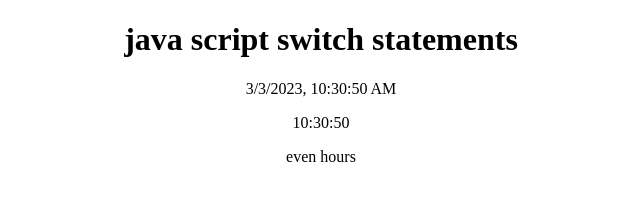
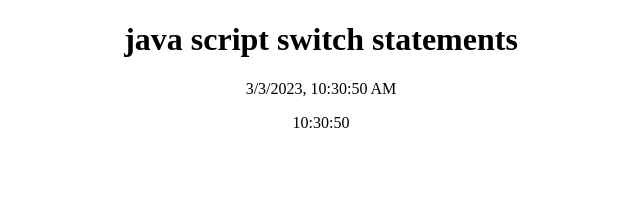
Before and after one commit to AVENKATASIVASANKAR/alarm, a plain HTML site: page index.html in a window 1280 px wide. Shown: the full height of the page, 319-959 px from the left. Drawn offline with Linux system fonts and the light colour scheme.

Commit message:
Update index.html

```diff
--- a/index.html
+++ b/index.html
@@ -27,15 +27,16 @@ var timer=setInterval(function(){
 var today=new Date();
 var hours=today.getHours();
 var minutes=today.getMinutes();
+var seconds=today.getSeconds();
 var time=today.getHours()+':'+today.getMinutes()+':'+today.getSeconds();
 document.getElementById("demo").innerHTML=today.toLocaleString();
 document.getElementById('demo1').innerHTML=time;
-if (minutes/60===0){
+if (minutes/60===0&&seconds<=5){
         var hourODd=document.getElementById('hourOdd').innerHTML="odd hours";
         var audio = new Audio('mixkit-alert-alarm-1005.wav');
             audio.play();
     }
-    else{
+    else if(seconds/60===0&&seconds<=5){
         document.getElementById('hourOdd').innerHTML="even hours";
         var audio = new Audio('mixkit-alert-alarm-1005.wav');
             audio.play();
```
